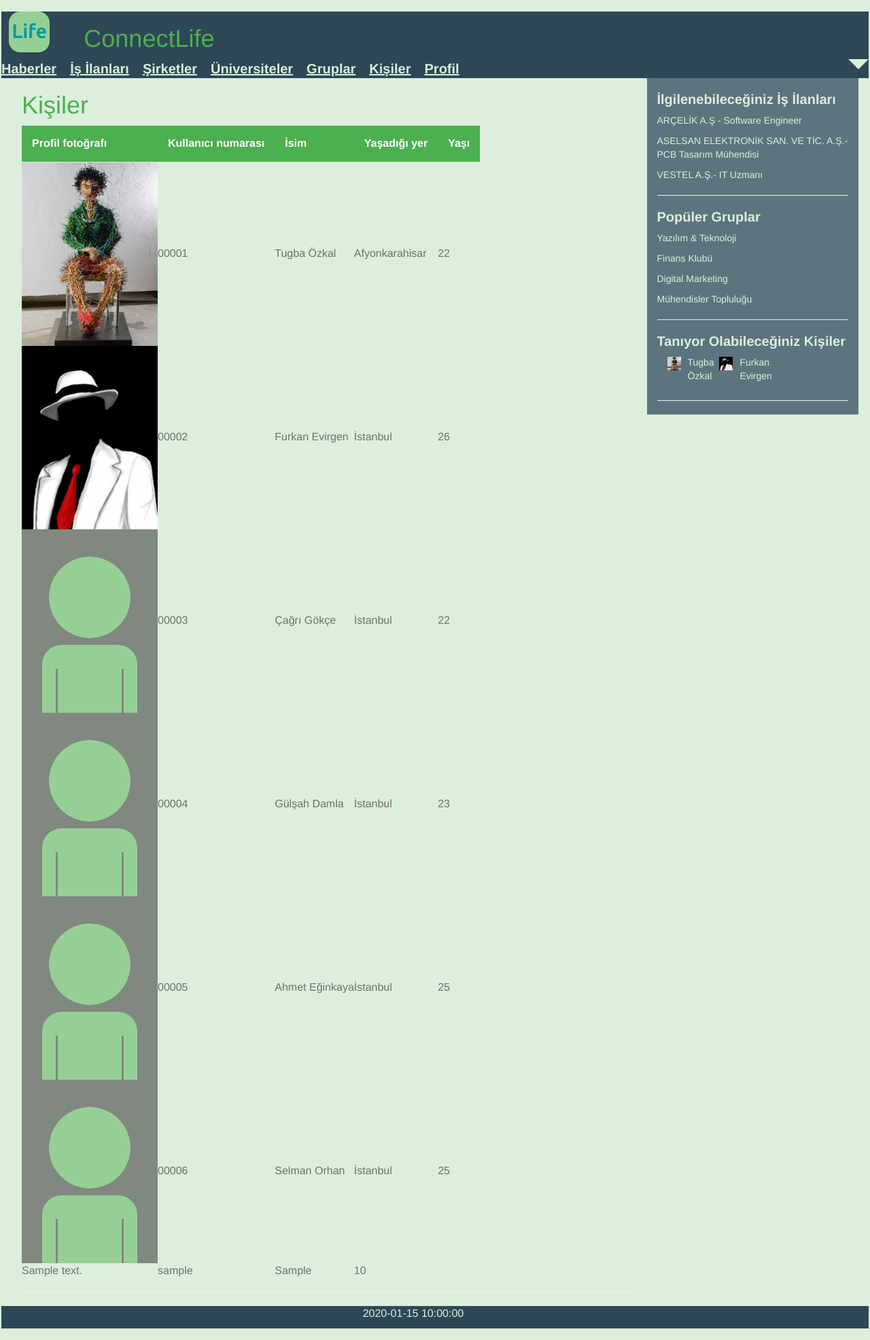
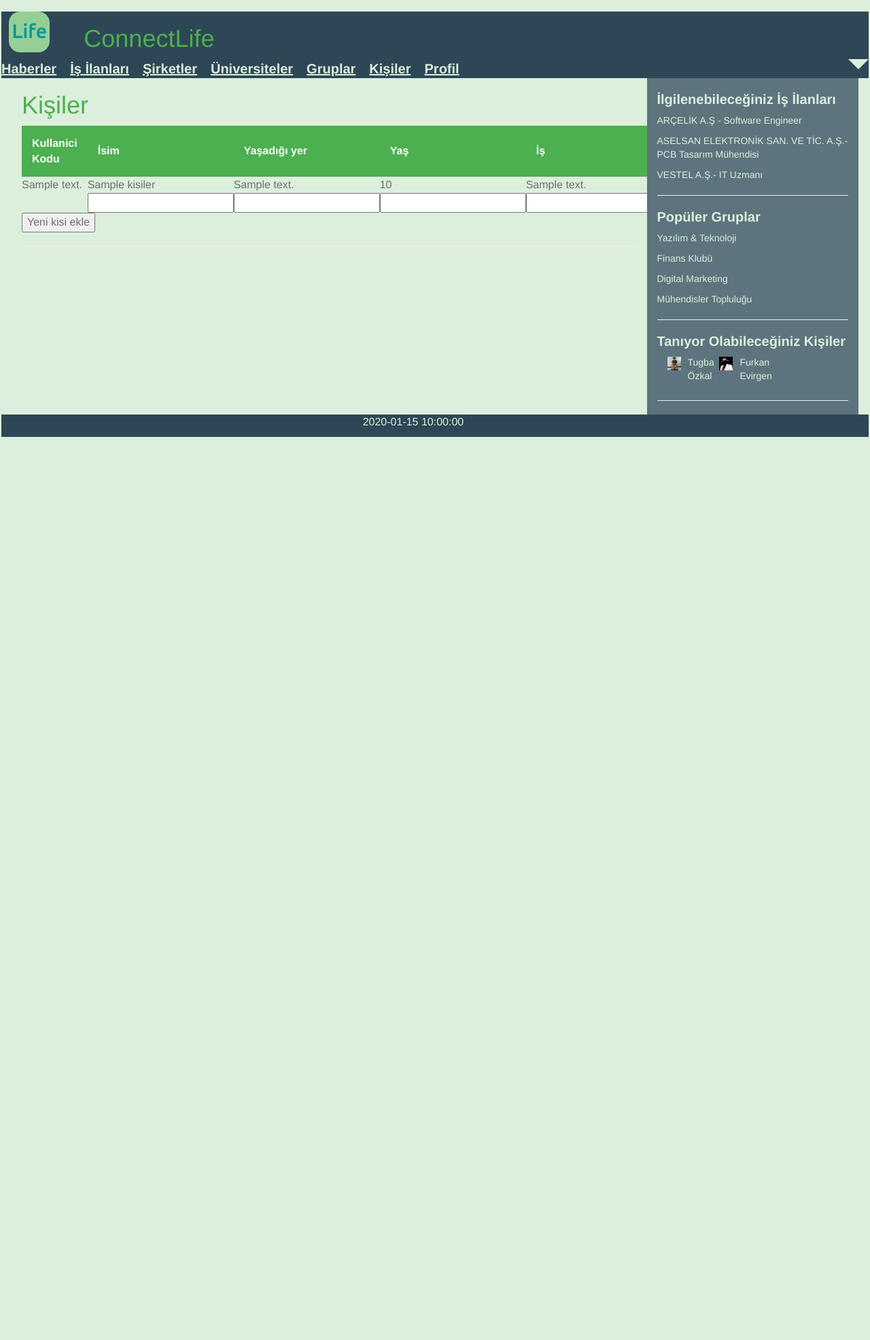
Before and after one commit to orhanse/ConnectLife, a Flask app: template templates/kisiler.html in a window 1280 px wide. Shown: the whole page at 68% size. After the commit the page ends 643 px from the top, so only its background shows below. Run offline with Flask 2, Linux system fonts and the light colour scheme; the template is opened without the code that fills it: most values are stand-ins (such as "Sample title", 1, 10 or a date in 2020); some libraries are stand-ins or nearby versions.

Commit message:
create table and insert into added. many modules are added into server.py

```diff
--- a/templates/kisiler.html
+++ b/templates/kisiler.html
@@ -9,62 +9,36 @@
 	    <form action="{{ url_for('kisiler_sayfasi') }}" method = "post">
 			<table id="KisilerTablosu">
 				<tr>
-			<th>Profil fotoğrafı</th>
-			<th>Kullanıcı numarası</th>
+					<th>Kullanici Kodu</th>
 					<th>İsim</th>
 		    		<th>Yaşadığı yer</th>
-    		<th>Yaşı</th>
+		    		<th>Yaş</th>
+		    		<th>İş</th>
+		    		<th>Üniversite</th>
+		  		</tr>
+
+				{% for ID, KisiName, KisiCity, KisiAge, KisiWork, KisiUniversity in kisiler %}
+				<tr>
+					<td class="KisilerTablosuItem">{{ID}}</td>
+					<td class="KisilerTablosuItem">{{KisiName}}</td>
+					<td class="KisilerTablosuItem">{{KisiCity}}</td>
+					<td class="KisilerTablosuItem">{{KisiAge}}</td>
+					<td class="KisilerTablosuItem">{{KisiWork}}</td>
+					<td class="KisilerTablosuItem">{{KisiUniversity}}</td>
+				</tr>
+				{% endfor %}
+				<tr>
+					<td class="KisilerTablosuNewItem"> </td>
+					<td class="KisilerTablosuNewItem"><input type="text" name="name" required="required"></td>
+					<td class="KisilerTablosuNewItem"><input type="text" name="city" required="required"></td>
+					<td class="KisilerTablosuNewItem"><input type="number" name="age" required="required"></td>
+					<td class="KisilerTablosuNewItem"><input type="text" name="work"></td>
+					<td class="KisilerTablosuNewItem"><input type="text" name="university"></td>
+					<td class="KisilerTablosuNewItem"> </td>
 				</tr>
 				<tr>
-  			<td><img src="/static/images/profil1.jpg"></td>
-  			<td>00001</td>
-  			<td>Tugba Özkal</td>
-  			<td>Afyonkarahisar</td>
-  			<td>22</td>
+					<td colspan="10"><input value="Yeni kisi ekle" name="add" type="submit"></td>
 				</tr>
-  		<tr>
-  			<td><img src="/static/images/profil2.jpg"></td>
-  			<td>00002</td>
-  			<td>Furkan Evirgen</td>
-  			<td>İstanbul</td>
-  			<td>26</td>
-  		</tr>
-  		<tr>
-  			<td><img src="/static/images/defaultprofil.png"></td>
-  			<td>00003</td>
-  			<td>Çağrı Gökçe</td>
-  			<td>İstanbul</td>
-  			<td>22</td>
-  		</tr>
-  		<tr>
-  			<td><img src="/static/images/defaultprofil.png"></td>
-  			<td>00004</td>
-  			<td>Gülşah Damla</td>
-  			<td>İstanbul</td>
-  			<td>23</td>
-  		</tr>
-  		<tr>
-  			<td><img src="/static/images/defaultprofil.png"></td>
-  			<td>00005</td>
-  			<td>Ahmet Eğinkaya</td>
-  			<td>İstanbul</td>
-  			<td>25</td>
-  		</tr>
-  		<tr>
-  			<td><img src="/static/images/defaultprofil.png"></td>
-  			<td>00006</td>
-  			<td>Selman Orhan</td>
-  			<td>İstanbul</td>
-  			<td>25</td>
-  		</tr>
-		{% for ID, UserName, UserCity, UserAge in kisiler %}
-		<tr>
-			<td class="PeopleTableItem">{{ID}}</td>
-			<td class="PeopleTableItem">{{UserName}}</td>
-			<td class="PeopleTableItem">{{UserCity}}</td>
-			<td class="PeopleTableItem">{{UserAge}}</td>
-		</tr>
-		{% endfor %}
 			</table>
 		</form>
 {% endblock %}
```
Also changed, not shown: kisiler.py (added, +50 -0 lines), server.py (+7 -2 lines). Lines whose indentation alone changed are shown as unchanged.
